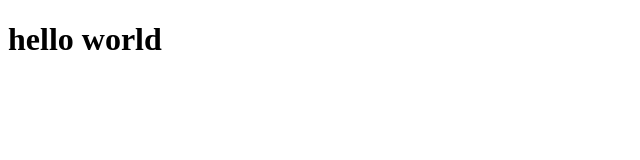
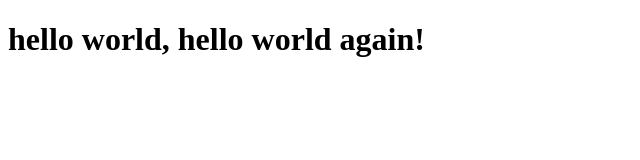
Before and after one commit to Doki1992/coursera-work, a plain HTML site: page site/index.html in a window 1280 px wide. Shown: the whole page, without its empty margins (0-640 px from the left). Drawn offline with Linux system fonts and the light colour scheme.

Commit message:
small change to my page

```diff
--- a/site/index.html
+++ b/site/index.html
@@ -4,6 +4,6 @@
 	<title>Hello world</title>
 </head>
 <body>
-<h1>hello world</h1>
+<h1>hello world, hello world again!</h1>
 </body>
 </html>
```
